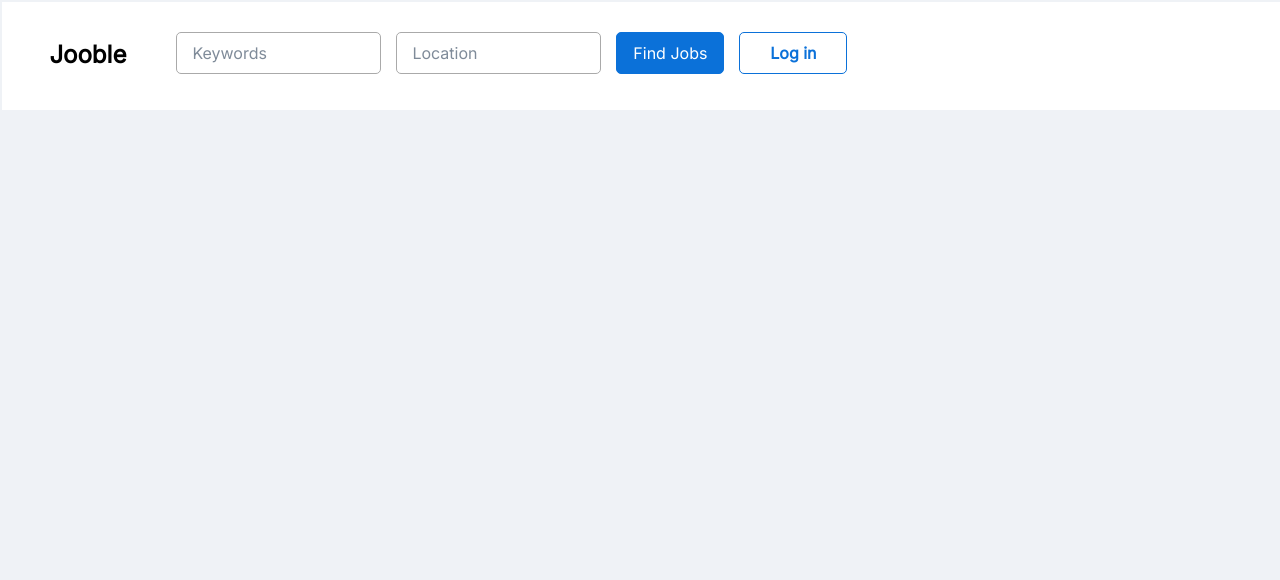
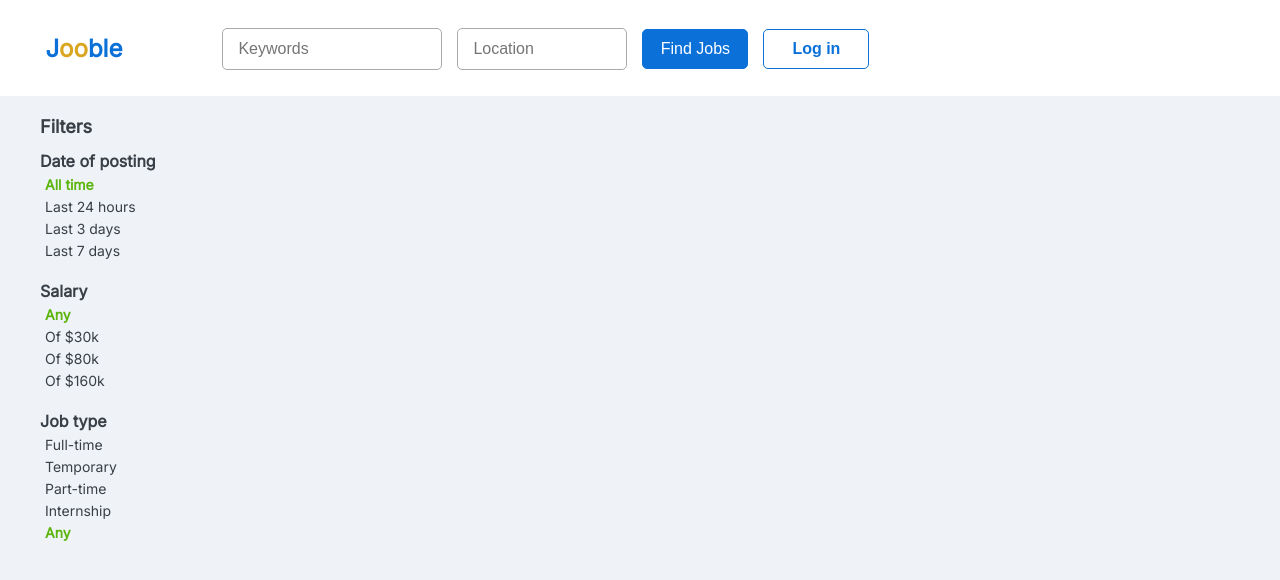
Before and after one commit to virsonn/myFirstProject, a plain HTML site: page index.html in a window 1280 px wide. Shown: the top 580 px of the page. Drawn offline with Linux system fonts and the light colour scheme.

Commit message:
Added leftPanel (#3)
* Added leftPanel

* fixed index.html file

* organized left panel

Co-authored-by: Wiktor Jakubowski <wjakubowski@MacBook-Pro-Wiktor.local>

```diff
--- a/index.html
+++ b/index.html
@@ -11,19 +11,49 @@
 <body>
     <section class="top-row">
         <header class="title">
-            <h1>Jooble</h1>
+            <h1>J<span style="color: goldenrod;">oo</span>ble</h1>
         </header>
-        <div class="type-box">
-            <div class="keywords">Keywords</div>
+        <div>
+            <input class="custom-input" placeholder="Keywords" />
         </div>
-        <div class="type-box">
-            <div class="location">Location</div>
+        <div>
+            <input class="custom-input location" placeholder="Location" />
         </div>
-        <div class="search-box">
-            <div class="search">Find Jobs</div>
+        <div>
+            <button class="search-box" type="button">Find Jobs</button>
         </div>
-        <div class="login-box">
-            <div class="login">Log in</div>
+        <div>
+            <button class="login-box" type="button">Log in</button>
+        </div>
+    </section>
+<section class="main-page">
+    <section class="left-panel">
+        <div class="filters-box-list">
+            <div class="filters-box">
+                <div>Filters</div>
+            </div>
+            <div class="dateOfPosting-box">
+                <div class="dateOfPosting">Date of posting</div>
+                <div class="dateOfPosting-type any-type">All time</div>
+                <div class="dateOfPosting-type">Last 24 hours</div>
+                <div class="dateOfPosting-type">Last 3 days</div>
+                <div class="dateOfPosting-type">Last 7 days</div>
+            </div>
+            <div class="salary-box">
+                <div class="salary">Salary</div>
+                <div class="salary-type any-type">Any</div>
+                <div class="salary-type">Of $30k</div>
+                <div class="salary-type">Of $80k</div>
+                <div class="salary-type">Of $160k</div>
+            </div>
+            <div class="jobType-box">
+                <div class="jobType">Job type</div>
+                <div class="jobType-type">Full-time</div>
+                <div class="jobType-type">Temporary</div>
+                <div class="jobType-type">Part-time</div>
+                <div class="jobType-type">Internship</div>
+                <div class="jobType-type any-type">Any</div>
+            </div>
         </div>
     </section>
 </body>
--- a/stylesheet.css
+++ b/stylesheet.css
@@ -1,72 +1,181 @@
+/* GENERAL MODS */
 body {
   background-color: #eff2f6;
+  font-family: "Inter", sans-serif;
+  color: #393f47;
+  font-size: 16px;
 }
+.main-page {
+  display: flex;
+  flex-direction: row;
+}
+
+/* START OF TOPROW */
 .top-row .title {
-  font-family: "Inter", sans-serif;
-  margin: 0px 50px 0px 25px;
+  margin: 10px 100px 0px 30px;
+  color: #0b71d9;
+  font-weight: bold;
 }
 .top-row {
   width: 100%;
   height: 74px;
   background-color: #ffffff;
   display: flex;
-  margin: -6px 0 0 -6px;
+  margin: -20px 0 0px -15px;
+  align-items: center;
   padding: 18px 22.4px 16px;
 }
-.type-box {
+.custom-input {
   border: 1px solid #aaa;
+  color: #7f8b99;
   width: 203px;
   height: 40px;
+  font-size: 16px;
   margin: 12px 15px 0 0;
-  float: left;
+  padding: 0 0 0 15px;
   border-radius: 5px;
   display: flex;
   align-items: center;
   justify-content: left;
 }
 .keywords {
-  font-size: 16px;
-  font-family: "Inter", sans-serif;
-  color: #7f8b99;
   margin-left: 15px;
 }
 .location {
-  font-size: 16px;
-  font-family: "Inter", sans-serif;
-  color: #7f8b99;
-  margin-left: 15px;
+  width: 153px;
 }
 .search-box {
   border: 1px solid #0b71d9;
   background-color: #0b71d9;
+  font-size: 16px;
+  color: #ffffff;
+  font-weight: normal;
   width: 106px;
   height: 40px;
   margin: 12px 15px 0 0;
-  float: left;
   border-radius: 5px;
   display: flex;
   align-items: center;
   justify-content: center;
 }
-.search {
-  font-size: 16px;
-  font-family: "Inter", sans-serif;
-  color: #ffffff;
+.search-box:active {
+  border: 1px solid #085eb3;
+  background-color: #085eb3;
 }
 .login-box {
   border: 1px solid #0b71d9;
+  background-color: #ffffff;
   width: 106px;
   height: 40px;
+  font-size: 16px;
+  font-weight: bold;
+  color: #0b71d9;
   margin: 12px 15px 0 0;
-  float: left;
   border-radius: 5px;
   display: flex;
   align-items: center;
   justify-content: center;
 }
-.login {
+.login-box:active {
+  border: 1px solid #085eb3;
+  background-color: #eaeaea;
+}
+/* END OF TOPROW */
+
+/* START OF LEFTPANEL */
+.filters-box-list {
+  background-color: #eff2f6;
+  width: 170px;
+  height: 430px;
+  margin: 20px 15px 0 0px;
+  display: flex;
+  flex-direction: column;
+  border-radius: 5px;
+}
+.filters-box {
+  background-color: #eff2f6;
+  width: 150px;
+  height: 20px;
+  font-size: 18px;
+  font-weight: bold;
+  margin: 0px 15px 0 32px;
+  display: flex;
+  border-radius: 5px;
+  display: flex;
+  justify-content: left;
+}
+.dateOfPosting-box {
+  background-color: #eff2f6;
+  width: 150px;
+  height: 115px;
+  margin: 15px 15px 0 32px;
+  flex-direction: column;
+  display: flex;
+  border-radius: 5px;
+  align-items: left;
+  justify-content: left;
+}
+.dateOfPosting {
   font-size: 16px;
-  font-family: "Inter", sans-serif;
   font-weight: bold;
-  color: #0b71d9;
 }
+.dateOfPosting-type {
+  font-size: 14px;
+  font-weight: normal;
+  margin-top: 5px;
+  margin-left: 5px;
+  border: none;
+  padding: 0 0 0 0;
+}
+.dateOfPosting-type:focus {
+  outline: 0;
+  color: #8b95a3;
+}
+.salary-box {
+  background-color: #eff2f6;
+  width: 150px;
+  height: 115px;
+  margin: 15px 15px 0 32px;
+  flex-direction: column;
+  display: flex;
+  border-radius: 5px;
+  align-items: left;
+  justify-content: left;
+}
+.salary {
+  font-size: 16px;
+  font-weight: bold;
+}
+.salary-type {
+  font-size: 14px;
+  font-weight: normal;
+  margin-left: 5px;
+  margin-top: 5px;
+}
+.jobType-box {
+  background-color: #eff2f6;
+  width: 150px;
+  height: 130px;
+  margin: 15px 0 0 32px;
+  flex-direction: column;
+  display: flex;
+  border-radius: 5px;
+  align-items: left;
+  justify-content: left;
+}
+.jobType {
+  font-size: 16px;
+  font-weight: bold;
+}
+.jobType-type {
+  font-size: 14px;
+  font-weight: normal;
+  margin-left: 5px;
+  margin-top: 5px;
+}
+.any-type {
+  font-size: 14px;
+  font-weight: bold;
+  color: #5bb50e;
+}
+/* END OF LEFTPANEL */
```
Also changed, not shown: 1 other file.
